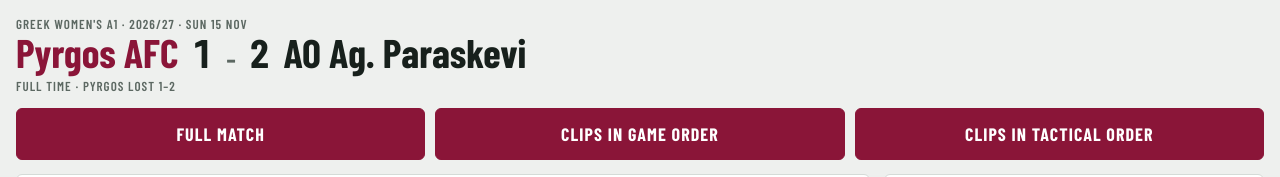
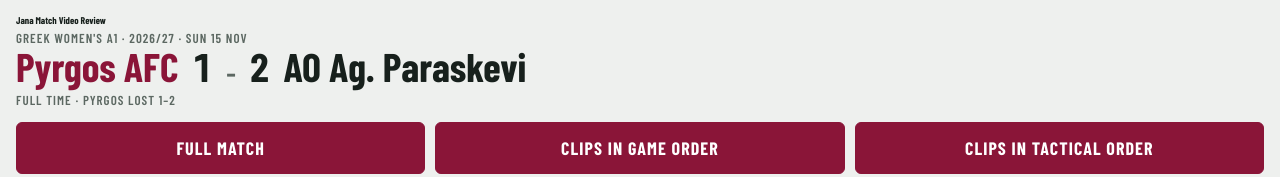
Before and after one commit to gary9876/pyrgos-clip-player, a plain HTML site: page index.html in a window 1280 px wide. Shown: the top 177 px of the page. Drawn offline with nearby package versions, Linux system fonts and the light colour scheme.

Commit message:
Rename page to Jana Match Video Review
Co-Authored-By: Claude Sonnet 5.5 <noreply@anthropic.com>
Claude-Session: https://claude.ai/code/session_012qi35Z9Z4CGFxqu49op9HR

```diff
--- a/index.html
+++ b/index.html
@@ -1,5 +1,5 @@
 <!doctype html><html lang="en"><head><meta charset="utf-8"><meta name="viewport" content="width=device-width,initial-scale=1,viewport-fit=cover">
-<title>Pyrgos v AO Ag. Clip Player</title>
+<title>Jana Match Video Review</title>
 <link rel="preconnect" href="https://fonts.googleapis.com">
 <link rel="stylesheet" href="https://fonts.googleapis.com/css2?family=Barlow+Condensed:wght@500;600;700&family=Barlow:wght@400;500;600&family=JetBrains+Mono:wght@400;500&display=swap">
 <style>
@@ -57,7 +57,7 @@ button.primary{background:var(--accent);color:#fff;border-color:var(--accent);fo
 .empty{color:var(--muted);padding:20px 4px}
 </style></head><body>
 <div class="wrap">
-<header><div><div class="comp">Greek Women's A1 · 2026/27 · Sun 15 Nov</div>
+<header><div><div class="score" style="font-size:.7em;margin-bottom:4px"><span>Jana Match Video Review</span></div><div class="comp">Greek Women's A1 · 2026/27 · Sun 15 Nov</div>
 <div class="score"><span class="q">Pyrgos AFC</span><span class="n">1</span><span class="v">–</span><span class="n">2</span><span>AO Ag. Paraskevi</span></div><div class="comp" style="margin-top:6px">Full time · Pyrgos lost 1–2</div></div>
 <div class="launch" role="group" aria-label="Watch"><button id="lFull">Full match</button><button id="lTime">Clips in Game Order</button><button id="lTac">Clips in Tactical Order</button></div></header>
 <div class="grid">
```
